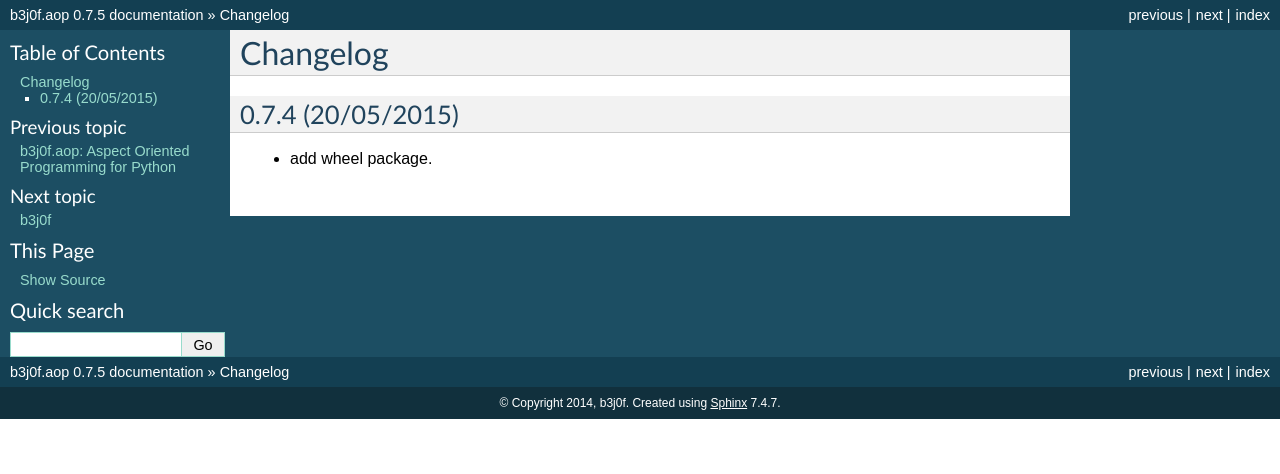
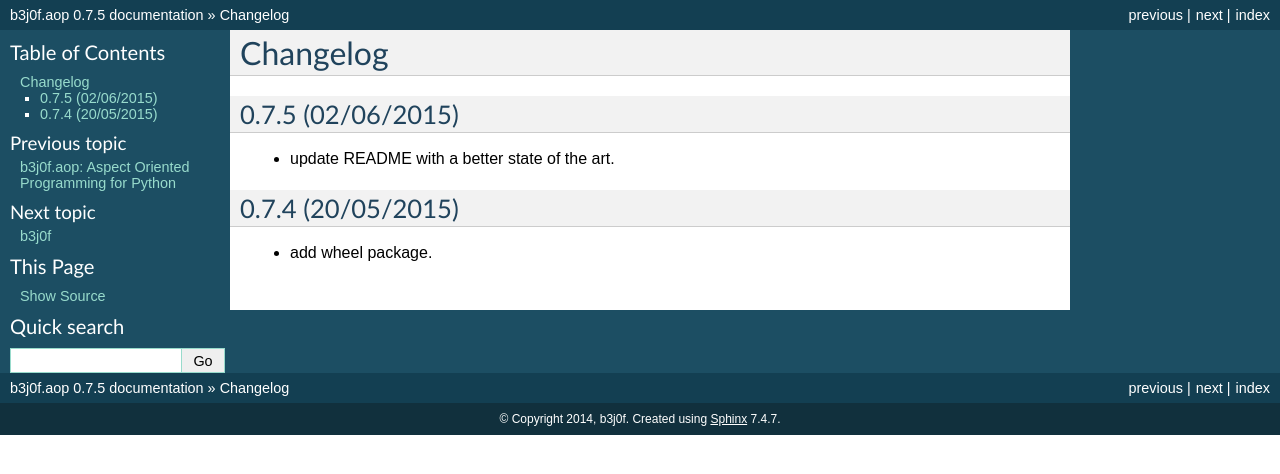
Before and after one commit to b3j0f/aop, a Sphinx documentation site: the page built from docs/changelog.rst, in a window 1280 px wide. Shown: the top 474 px of the page. Built offline with Sphinx 7.4.7, drawn with Linux system fonts in a browser that asks for light colours; pages that are not in the unit, such as notebooks, are missing from menus; the version number is read from the project's files by our own code.

Commit message:
:update: changelog

```diff
--- a/docs/changelog.rst
+++ b/docs/changelog.rst
@@ -1,5 +1,10 @@
 Changelog
 =========
+
+0.7.5 (02/06/2015)
+------------------
+
+- update README with a better state of the art.
 
 0.7.4 (20/05/2015)
 ------------------
```
